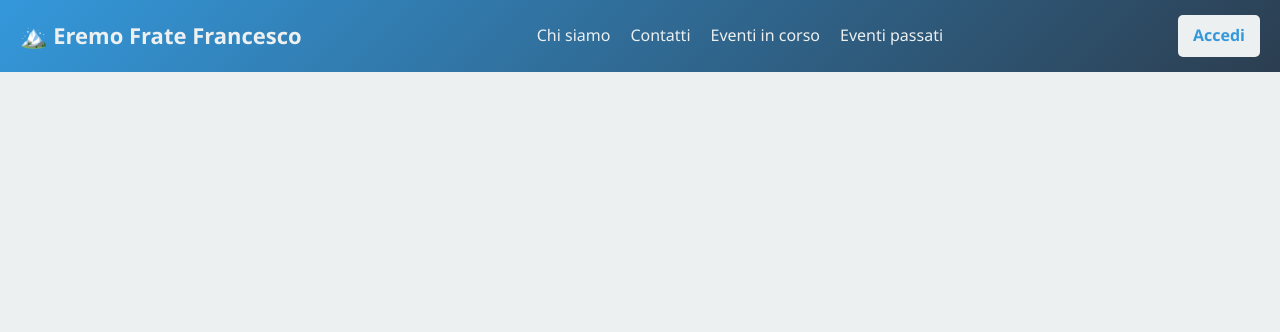
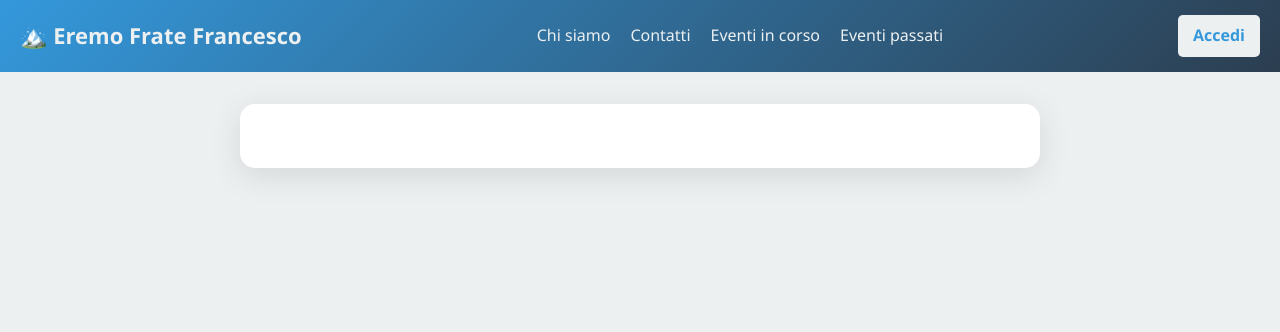
Before and after one commit to ProjetEremo/ProgettoEremo, a PHP site: page /eventiincorso.html in a window 1280 px wide. Shown: the top 332 px of the page. Run offline with PHP 8.4, Linux system fonts and the light colour scheme.

Commit message:
Modifica stile

```diff
--- a/eremo/src/eventiincorso.html
+++ b/eremo/src/eventiincorso.html
@@ -52,7 +52,9 @@
         }
     </script>
 
+    <div class="event-card2">
 
+    </div>
 
 </body>
 </html>
--- a/eremo/src/style.css
+++ b/eremo/src/style.css
@@ -155,6 +155,22 @@ header {
 }
 
 .event-card:hover {
+  transform: translateY(-5px);
+  box-shadow: 0 12px 40px rgba(0,0,0,0.15);
+}
+
+.event-card2 {
+  background: white;
+  border-radius: 15px;
+  box-shadow: 0 8px 32px rgba(0,0,0,0.1);
+  margin: 2rem auto;
+  padding: 2rem;
+  max-width: 800px;
+  transition: all 0.3s ease;
+  animation: fadeIn 0.6s ease-out;
+}
+
+.event-card2:hover {
   transform: translateY(-5px);
   box-shadow: 0 12px 40px rgba(0,0,0,0.15);
 }
```
